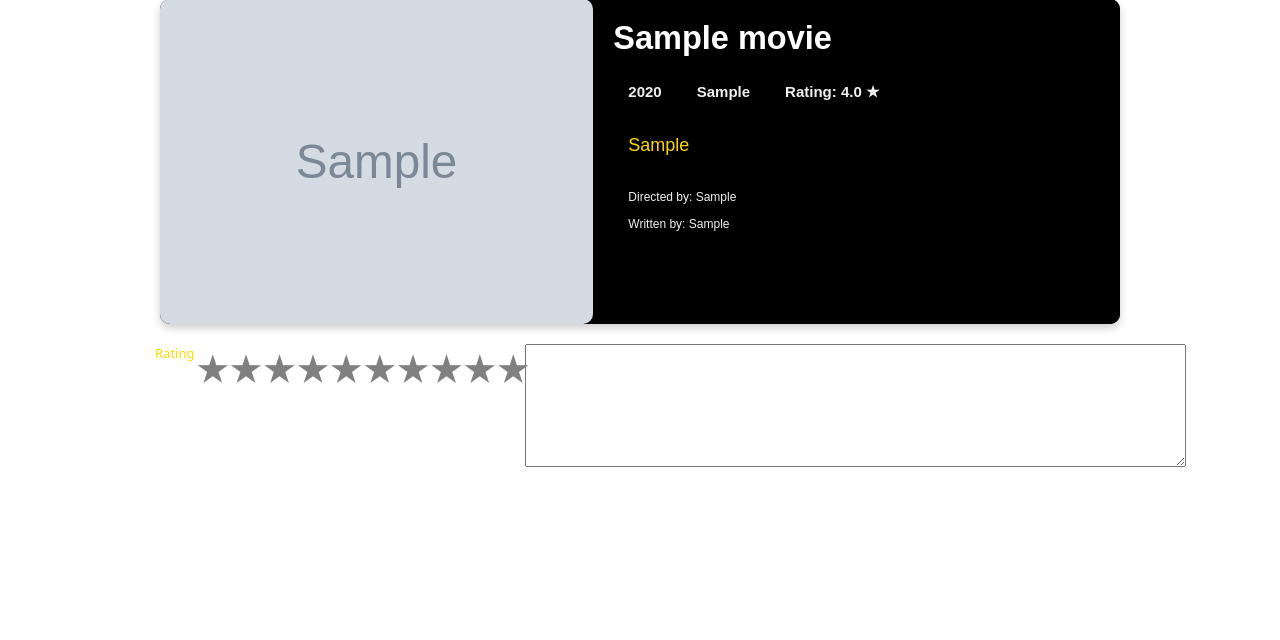
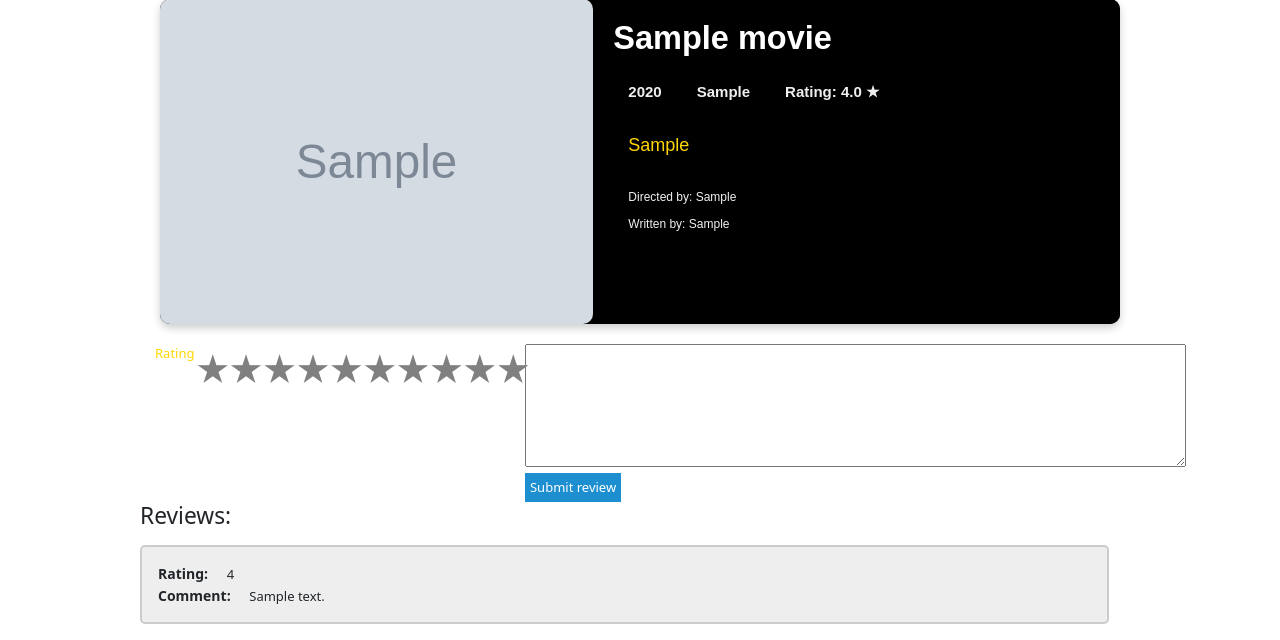
Before and after one commit to tegco/CriticsCorner, a Django app: page /1 in a window 1280 px wide. Shown: the part 176-816 px from the top of the page. Before the commit the page ends 643 px from the top, so only its background shows below. Run offline with Django 4.2, Linux system fonts and the light colour scheme; a user stored in the database is signed in; tables that the repository leaves empty hold one stand-in row (values such as "Sample post"); grey boxes marked "Sample" are stand-in pictures; some libraries are stand-ins or nearby versions.

Commit message:
display comentarios + update details view

```diff
--- a/criticscorner/review/Templates/review/details.html
+++ b/criticscorner/review/Templates/review/details.html
@@ -59,14 +59,33 @@
              <label for="rate9"></label>
              <input type="radio" name="rate" id="rate10">
              <label for="rate10"></label>
+
           </form> <br><br>
 
          <div id="details-comment">
-             <form id =details-review-comment method="post">
-                <textarea rows ="6" cols="80"></textarea>
+             <form id =details-review-comment action="{% url 'review:review_movie' movie.id %}" method="post">
+                  {% csrf_token %}
+                <textarea name="comment" rows ="6" cols="80"></textarea><br>
+                 <button name="submit" type="submit" value="Submit">Submit review</button>
             </form>
          </div>
      </div>
+
+    <div id = details-list-users-reviews>
+         {% if reviews %}
+            <h3>Reviews:</h3>
+
+        <div id="details-list-users-reviews-container">
+            {% for review in reviews %}
+                <span>Rating: </span> {{ review.rating }} <br>
+                <span>Comment: </span>{{ review.comment }}
+            {% endfor %}
+        </div>
+
+        {% else %}
+            <p>No reviews yet.</p>
+        {% endif %}
+    </div>
 
 
 </div>
--- a/criticscorner/review/static/review/styles.css
+++ b/criticscorner/review/static/review/styles.css
@@ -118,6 +118,28 @@ body {
 #details-review {
     padding-left: 140px;
     padding-top: 20px;
+}
+
+#details-list-users-reviews-container {
+    border: 2px solid #ccc;
+  background-color: #eee;
+  border-radius: 5px;
+  padding: 16px;
+  margin: 16px 0;
+    width: 85%;
+}
+
+/* Clear floats after containers */
+#details-list-users-reviews-container::after {
+  content: "";
+  clear: both;
+  display: table;
+}
+/* Increase the font-size of a span element */
+#details-list-users-reviews-container span {
+  font-size: 14px;
+  margin-right: 15px;
+    font-weight: bold;
 }
 
 html,
--- a/criticscorner/review/urls.py
+++ b/criticscorner/review/urls.py
@@ -1,21 +1,21 @@
 from django.urls import include, path
 from . import views
 
-app_name ='review'
+app_name = 'review'
 
 urlpatterns = [
- # Views the templates de Django
- path("", views.index, name="index"),
- path('register', views.register_user, name='register_user'),
- path('logout', views.logoutview, name='logoutview'),
- path('login', views.loginview, name='loginview'),
- path('<int:movie_id>', views.details, name='details'),
- # O admin pode apagar um movie
- path('<int:movie_id>/delete_movie', views.delete_movie, name='delete_movie'),
- # Para fazer POST de uma review
- path('<int:movie_id>/review', views.review_movie, name='review_movie'),
+    # Views the templates de Django
+    path("", views.index, name="index"),
+    path('register', views.register_user, name='register_user'),
+    path('logout', views.logoutview, name='logoutview'),
+    path('login', views.loginview, name='loginview'),
+    path('<int:movie_id>', views.details, name='details'),
+    # O admin pode apagar um movie
+    path('<int:movie_id>/delete_movie', views.delete_movie, name='delete_movie'),
+    # Para fazer POST de uma review
+    path('<int:movie_id>', views.review_movie, name='review_movie'),
 
- # Views de react
- # Para listar todos os  movies (página principal)
- path('api/movies/', views.list_movies, name='list_movies'),
+    # Views de react
+    # Para listar todos os  movies (página principal)
+    path('api/movies/', views.list_movies, name='list_movies'),
 ]
--- a/criticscorner/review/views.py
+++ b/criticscorner/review/views.py
@@ -55,11 +55,16 @@ def logoutview(request):
 
 
 @login_required(login_url='review:loginview')
-#@login_required(login_url='review:login')
 def details(request, movie_id):
     # Ver se o objeto movie tem acesso a todas as reviews
     movie = get_object_or_404(Movie, pk=movie_id)
-    return render(request, 'review/details.html', {'movie': movie})
+    reviews = Review.objects.filter(movie=movie)
+
+    context = {
+        'movie': movie,
+        'reviews': reviews
+    }
+    return render(request, 'review/details.html', context)
 
 
 @login_required(login_url='review:login')
@@ -69,26 +74,29 @@ def review_movie(request, movie_id):
     if request.method != 'POST':
         return render(request, 'review/details.html', {'movie': movie})
     try:
-        rating = request.POST['rating']  # Rating é obrigatório para todas as reviews
+        # rating = request.POST['rating']  # Rating é obrigatório para todas as reviews
         comment = request.POST['comment']
     except KeyError:
         return render(request, 'review/details.html', {'movie': movie, 'error_message': "Fields missing."})
 
-    if rating:
-        if not comment or comment == "":
-            comment = None  # <-- Ver se isto é transformado para 'null' na base de dados
+    # if rating:
+    if not comment or comment == "":
+        comment = None  # <-- Ver se isto é transformado para 'null' na base de dados
 
-        new_review = Review(rating=rating,
-                            comment=comment,
-                            likes_count=0,
-                            created_at=timezone.now(),
-                            movie_id=movie_id,
-                            reviewer_id=request.user.user_id)
+        new_review = Review(  # rating=rating,
+            comment=comment,
+            likes_count=0,
+            created_at=timezone.now(),
+            movie_id=movie_id,
+            reviewer_id=request.user.user_id)
         new_review.save()
 
         return render(request, 'review/details.html', {'movie': movie, 'success_message': "Review successfully added!"})
 
     return render(request, 'review/details.html', {'movie': movie, 'error_message': "Review does not have a rating."})
+
+
+# def list_reviews(request, movie_id):
 
 
 @permission_required('auth.delete_movie')
```
